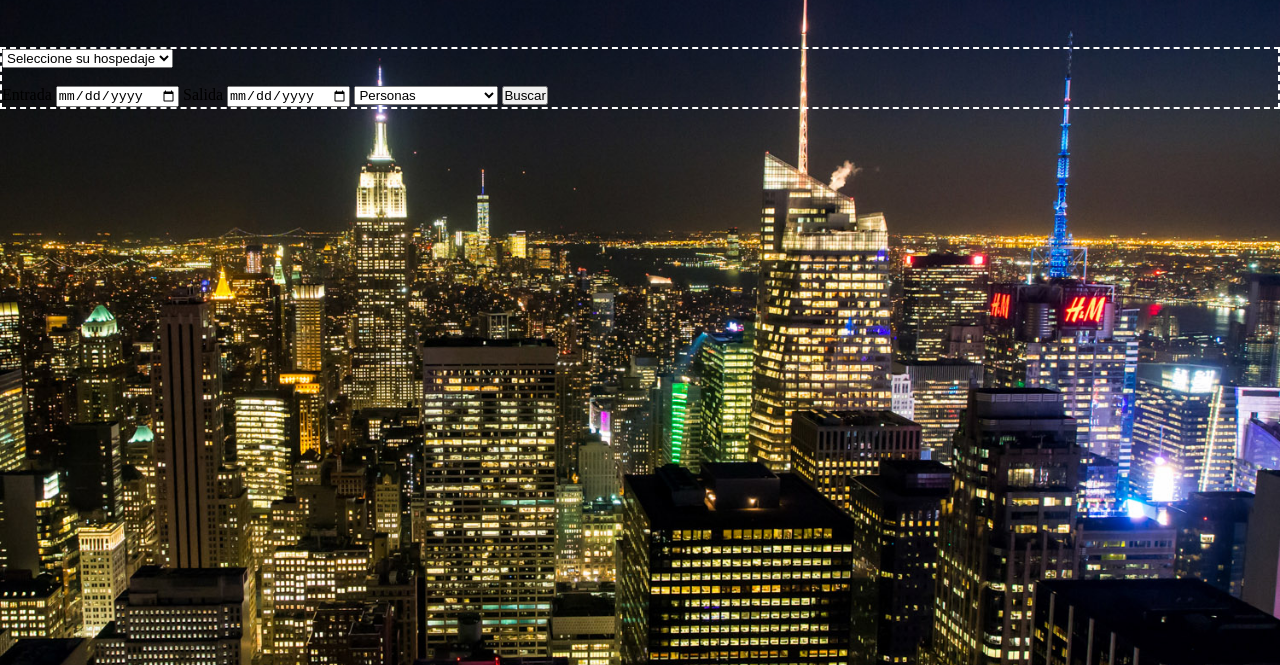
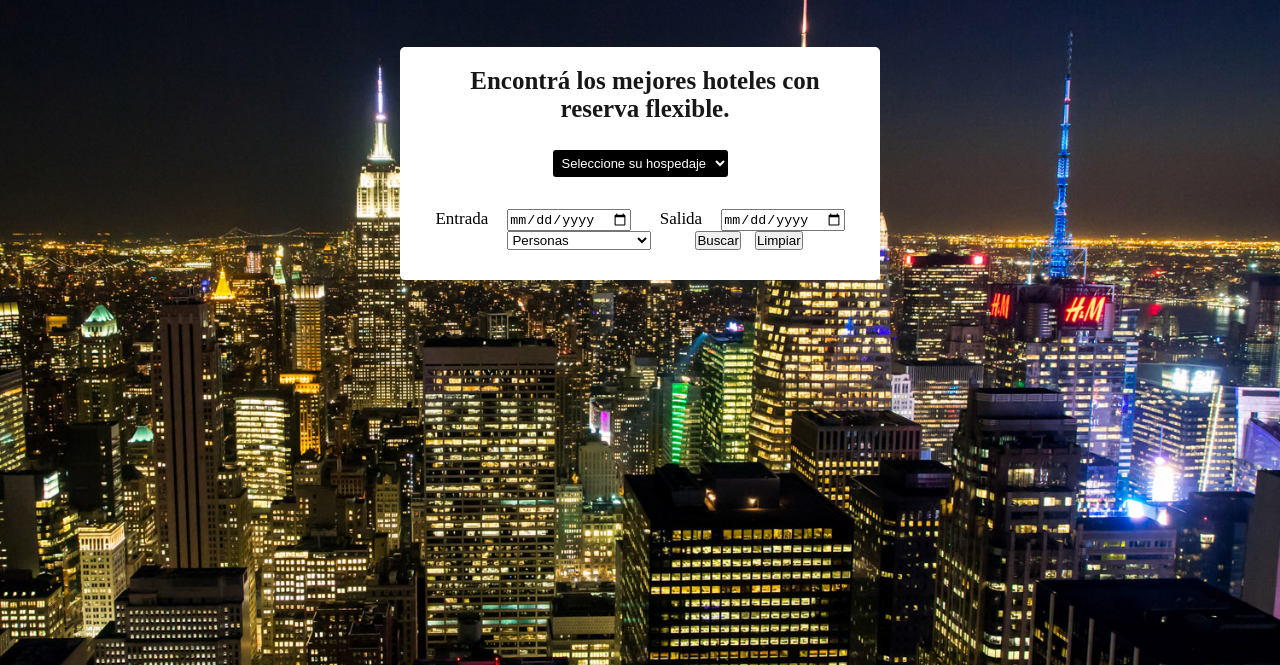
Before and after one commit to Thomi8/por-el-mundo, a plain HTML site: page html/hoteles.html in a window 1280 px wide. Shown: the part 135-800 px from the top of the page. Drawn offline with nearby package versions, Linux system fonts and the light colour scheme.

Commit message:
prolijidad

```diff
--- a/css/styles.css
+++ b/css/styles.css
@@ -4,7 +4,7 @@
 }
 
 body {
-    background-color: rgb(190, 190, 243) ;
+     ;
 }
 
 .paises{
@@ -20,14 +20,19 @@ body {
 
 .titulo {
     color: rgb(238, 15, 15) ;
-    background-color: rgb(190, 190, 243);
+    background-color: ;
     width: 200px;
 }
 
 .subtitulo {
     color: black;
-    background-color: rgb(190, 190, 243);
+    background-color: ;
     width: 110px;
+}
+
+.colores1{
+    background-color: black;
+    color: white;
 }
 
 .transporte{
@@ -449,7 +454,11 @@ body {
 }
 
 .vuelosSection{
-    border: 2px dashed black;
+    background-color: white;
+    text-align: center;
+    margin: 0 400px;
+    padding: 20px;
+    border-radius: 5px;
 }
 
 .subtitulo4{
@@ -487,9 +496,9 @@ body {
 .select{
     margin-left: 20px;
     padding: 5px;
-    background-color: rgb(255, 255, 255);
-    color: rgb(0, 0, 0);
-    border: 2px solid white;
+    background-color: rgb(0, 0, 0);
+    color: rgb(255, 255, 255);
+    border: 2px solid rgb(0, 0, 0);
     border-radius: 5px;
     margin-bottom: 20px;
     font-size: 13px;
@@ -510,8 +519,8 @@ body {
 }
 
 .data{
-    background-color:rgb(255, 255, 255);
-    color: red;
+    border-radius: 2px solid black;
+    margin-left: 15px;
 }
 
 .selectForm{
@@ -539,8 +548,52 @@ body {
 }
 
 .sectionHoteles{
-    border: 2px dashed white;
+    background-color: white;
+    text-align: center;
+    margin: 0 400px;
+    padding: 20px;
+    border-radius: 5px;
 }
+
+.reservaHoteles{
+    margin-left: 10px;
+    font-size: 25px;
+    color: rgba(0, 0, 0, 0.911);
+}
+
+.selectHoteles{
+    padding: 5px;
+    background-color: rgb(0, 0, 0);
+    color: rgb(255, 255, 255);
+    border: 2px solid white;
+    border-radius: 5px;
+    margin-bottom: 20px;
+    font-size: 13px;
+    margin-top: 25px;
+}
+
+.formHoteles{
+    margin: 10px;
+}
+
+.entradaForm{
+    margin-right: 15px;
+    font-size: 17px;
+}
+
+.dataHoteles{
+    margin-right: 15px;
+}
+
+.salidaHoteles{
+    margin-left: 10px;
+    font-size: 17px;
+}
+
+.dataHotelesSalida{
+    margin-left: 15px;
+}
+
 
 /* CUENTA */
 
--- a/html/hoteles.html
+++ b/html/hoteles.html
@@ -28,7 +28,8 @@
     <main>
         <h1 class="animate__animated animate__backInRight tituloHoteles">Hoteles</h1>
         <section class="sectionHoteles">
-            <select name="origen" id="">
+            <h2 class="reservaHoteles">Encontrá los mejores hoteles con reserva flexible.</h2>
+            <select class="selectHoteles" name="origen">
                 <div>
                     <option value="0">Seleccione su hospedaje</option>
                     <option value="1">Miami</option>
@@ -44,37 +45,27 @@
                 </div>
             </select>
 
-            <br><br>
+            <form class="formHoteles">
+                <label class="entradaForm" for="entrada">Entrada</label>
+                <input class="dataHoteles" type="date" name="entrada" id="">
 
-            <form>
-                <label for="entrada">Entrada</label>
-                <input type="date" name="entrada" id="">
-                <label for="salida">Salida</label>
-                <input type="date" name="salida">
 
-                <select name="personas">
+                <label class="salidaHoteles" for="salida">Salida</label>
+                <input class="dataHotelesSalida" type="date" name="salida">
+
+                <select class="selectForm" name="personas">
                     <option value="0">Personas</option>
                     <option value="1">Mayores de 18 años</option>
                     <option value="2">Menores de 18 años</option>
                     <option value="3">Bebés</option>
                 </select>
 
-                <input type="submit" value="Buscar">
+                <input class="buscarForm" type="submit" value="Buscar">
+                <input type="reset" value="Limpiar">
             </form>
         </section>
 
-
-
-
-
     </main>
-
-
-
-
-
-
-
 
 </body>
 </html>
```
Also changed, not shown: html/contacto.html (+1 -1 lines), html/sobrenosotros.html (+1 -1 lines), html/vuelos.html (+1 -1 lines), index.html (+4 -4 lines).
